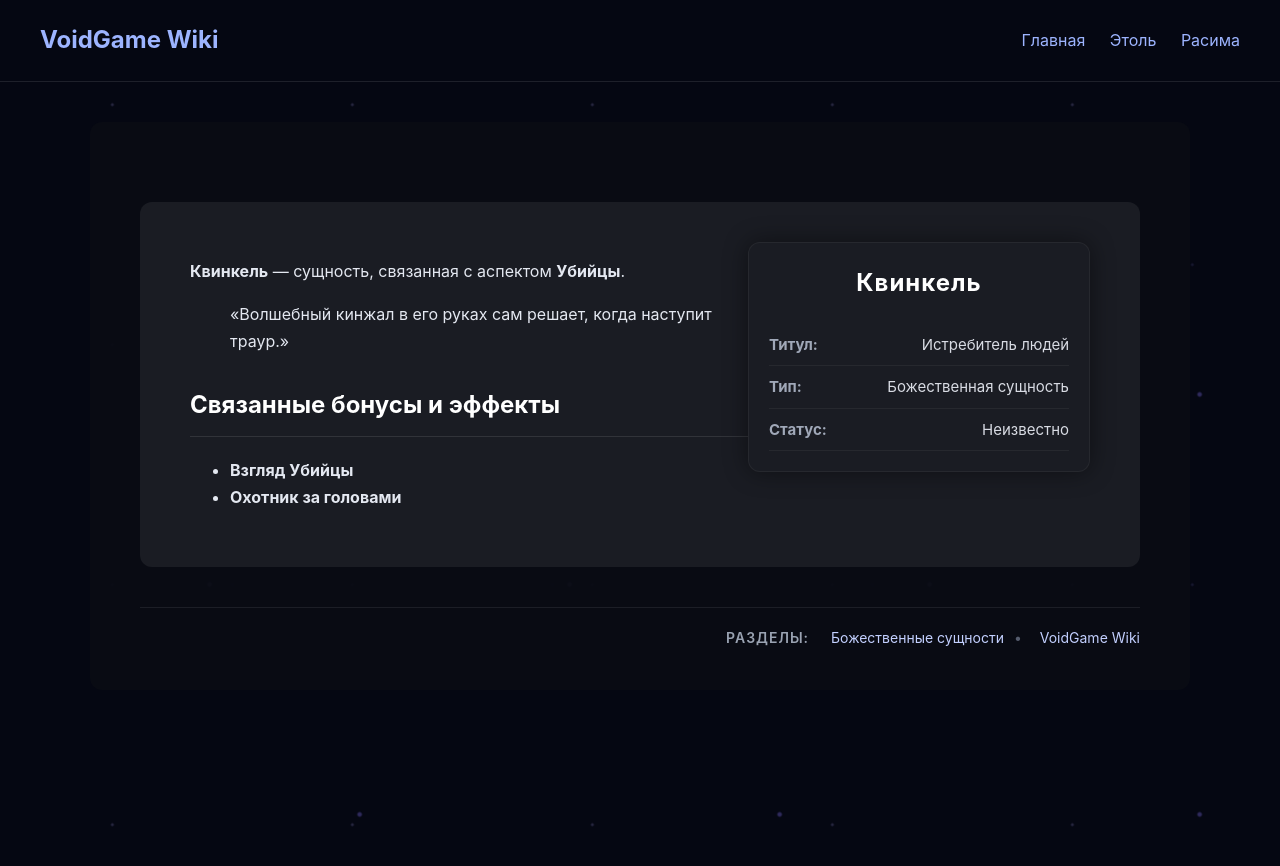
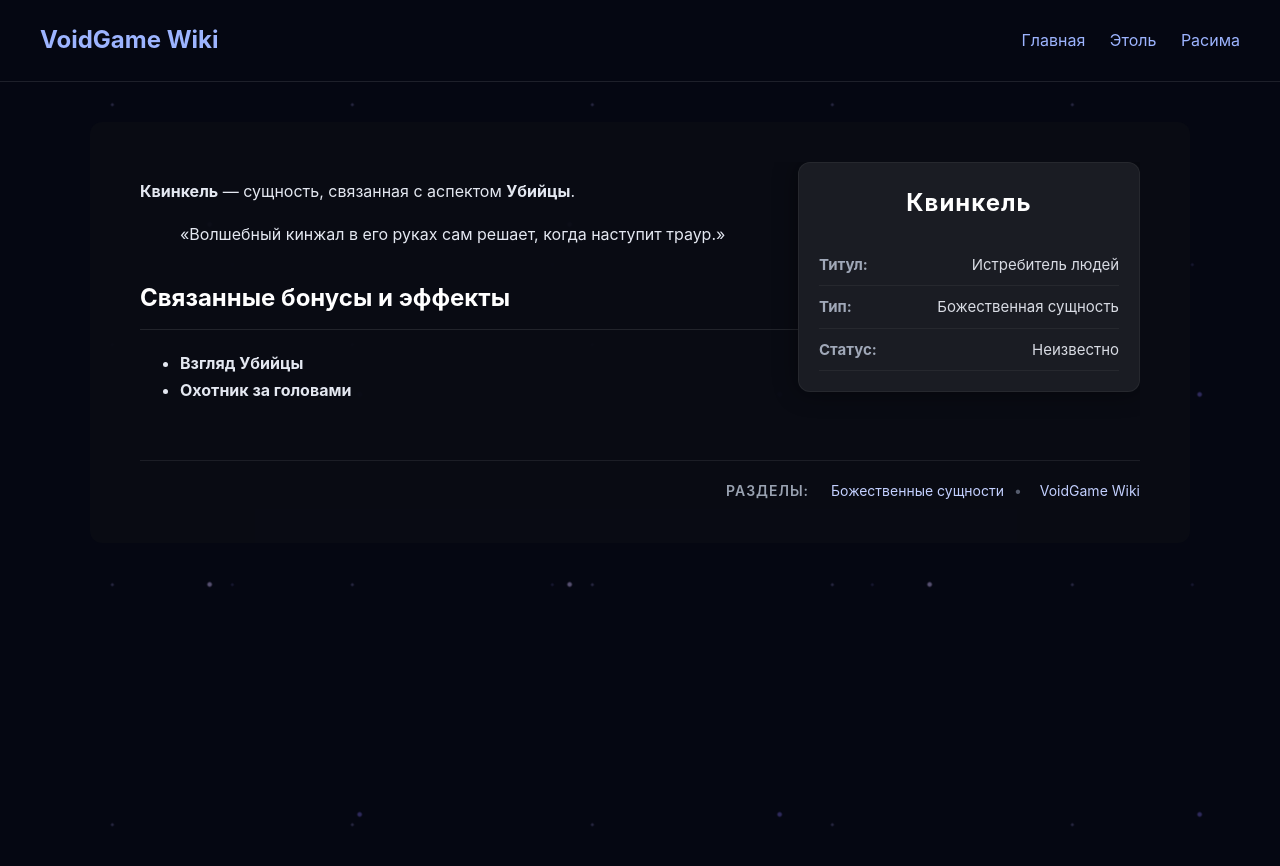
Before and after one commit to tveiv/tveiv.github.io, a Jekyll site: the page built from killer.md, in a window 1280 px wide. Shown: the top 866 px of the page. Built offline with Jekyll 4.4.1, drawn with Linux system fonts in a browser that asks for light colours.

Commit message:
Упростил фон статей, убран лишний слой.

```diff
--- a/assets/css/style.css
+++ b/assets/css/style.css
@@ -194,11 +194,10 @@ main {
 }
 
 .void-article {
-  background: #1a1c23;
-  padding: 40px 50px;
-  border-radius: 12px;
-  margin-top: 40px;
-  overflow: hidden; /* чтобы float не вываливался */
+  background: transparent;
+  padding: 0;
+  margin-top: 0;
+  overflow: hidden;
 }
 
 .void-article::after {
```
